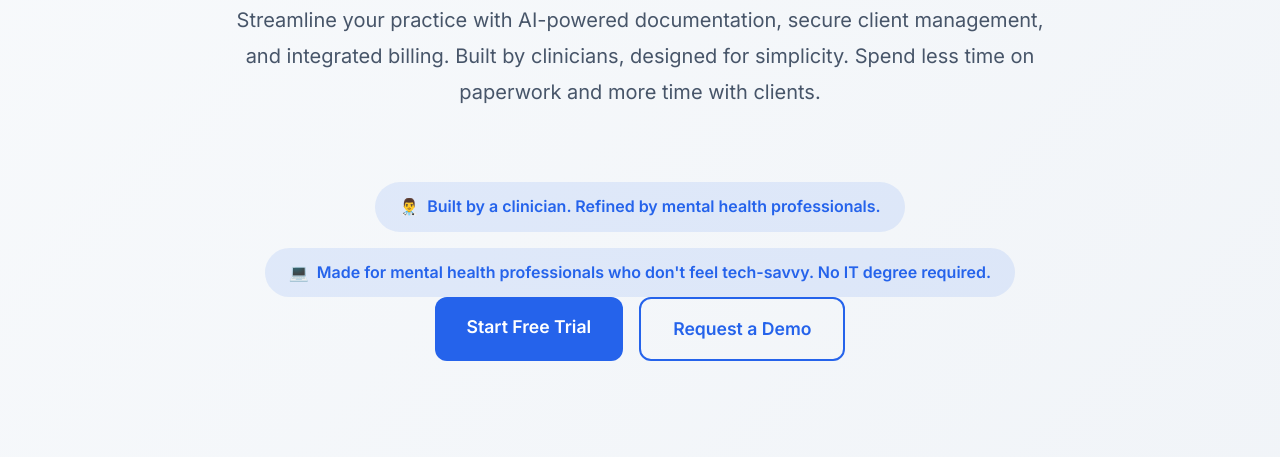
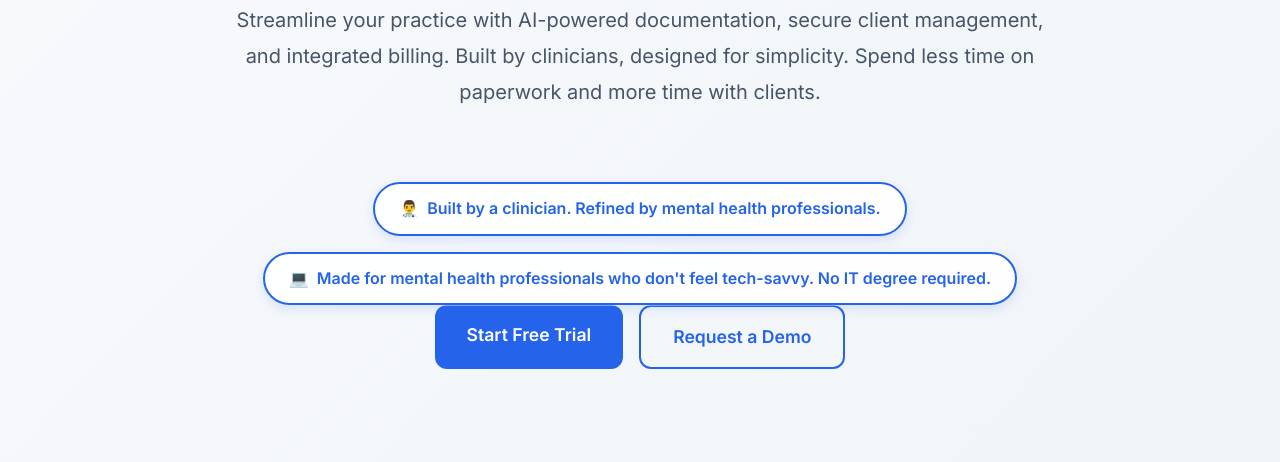
Before and after one commit to joeyRBH/ClinicalCanvasEHR, a website: page index.html in a window 1280 px wide. Shown: the part 338-800 px from the top of the page. Drawn offline with Linux system fonts and the light colour scheme.

Commit message:
Update landing page slogan styling
- Remove blue shading background from clinician badges
- Add clean white background with blue border
- Add subtle shadow and backdrop blur for better visibility
- Make slogans more casually noticeable without overwhelming design

```diff
--- a/index.html
+++ b/index.html
@@ -153,11 +153,14 @@
             align-items: center;
             gap: 0.5rem;
             padding: 0.75rem 1.5rem;
-            background: rgba(37, 99, 235, 0.1);
+            background: rgba(255, 255, 255, 0.9);
+            border: 2px solid var(--primary-color);
             border-radius: 50px;
             color: var(--primary-color);
             font-weight: 600;
             margin-top: 2rem;
+            box-shadow: 0 4px 12px rgba(37, 99, 235, 0.15);
+            backdrop-filter: blur(10px);
         }
 
         /* Features Section */
```
